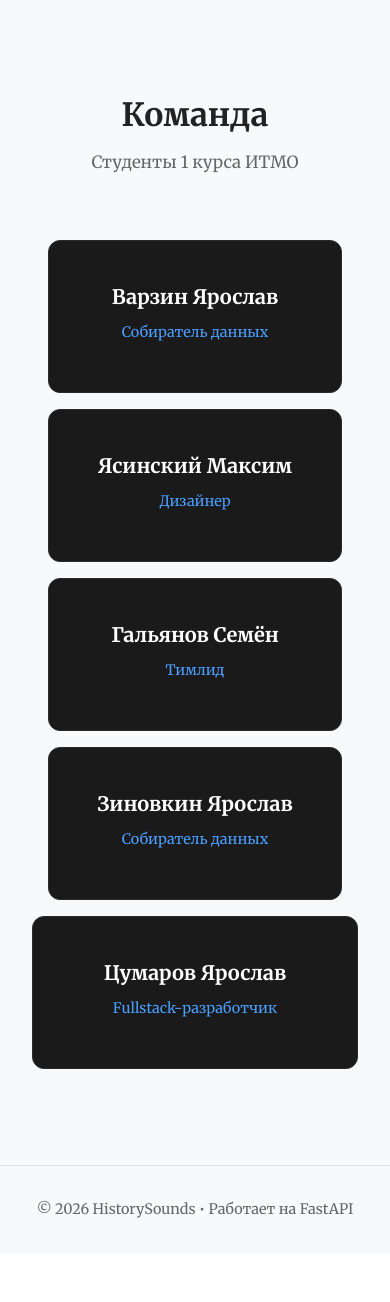
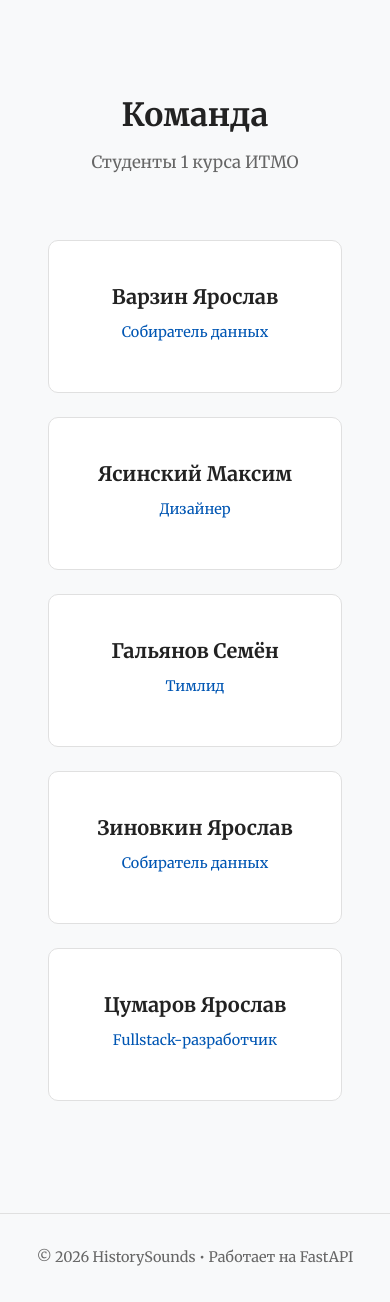
Before and after one commit to menneli/history-project, a FastAPI app: page / in a window 390 px wide. Shown: the part 1233-2535 px from the top of the page. Before the commit the page ends 2451 px from the top, so only its background shows below. Run offline with FastAPI, Linux system fonts and the light colour scheme.

Commit message:
more main page changes

```diff
--- a/static/style.css
+++ b/static/style.css
@@ -456,6 +456,27 @@ footer {
   background: var(--border);
 }
 
+[data-theme="dark"] .team-card {
+  background: var(--card-bg);
+  border-color: var(--border);
+}
+
+[data-theme="dark"] .team-card:hover {
+  box-shadow: var(--shadow-hover);
+}
+
+[data-theme="dark"] .team-card h3 {
+  color: var(--text);
+}
+
+[data-theme="dark"] .team-role {
+  color: var(--primary);
+}
+
+[data-theme="dark"] .team-card p {
+  color: var(--text-muted);
+}
+
 [data-theme="dark"] .theme-toggle svg {
   stroke: #ffffff;
 }
@@ -570,7 +591,7 @@ footer {
 .cta-button {
   display: inline-block;
   padding: 0.85rem 2.2rem;
-  background: var(--primary); /* Change to #e8913a if you want the orange from screenshot */
+  background: var(--primary);
   color: white;
   text-decoration: none;
   border-radius: var(--radius);
@@ -658,56 +679,62 @@ footer {
 .team-grid {
   display: grid;
   grid-template-columns: repeat(2, 1fr);
-  gap: 2rem;
+  gap: 1.5rem;
   max-width: 900px;
   margin: 0 auto;
   padding: 2rem;
 }
 
 .team-card {
-  background: #1a1a1a;
-  border-radius: 12px;
+  background: var(--card-bg);
+  border: 1px solid var(--border);
+  border-radius: var(--radius);
   padding: 2rem;
   text-align: center;
-  border: 1px solid #2a2a2a;
-  transition: transform 0.3s ease, box-shadow 0.3s ease;
+  box-sizing: border-box;
+  transition: transform var(--transition), box-shadow var(--transition);
 }
 
 .team-card:hover {
   transform: translateY(-5px);
-  box-shadow: 0 10px 30px rgba(0, 0, 0, 0.3);
+  box-shadow: var(--shadow-hover);
 }
 
 .team-card h3 {
-  color: #fff;
+  color: var(--text);
   margin-bottom: 0.5rem;
   font-size: 1.25rem;
 }
 
 .team-role {
-  color: #4a9eff;
+  color: var(--primary);
   font-size: 0.9rem;
   display: block;
 }
 
+.team-card p {
+  color: var(--text-muted);
+  font-size: 0.95rem;
+  line-height: 1.6;
+  text-align: left;
+  margin-top: 1rem;
+}
+
 .team-card-wide {
   grid-column: 1 / -1;
-  max-width: 500px;
-  margin: 0 auto;
-  width: 100%;
+  justify-self: center;
+  width: 65%;
+  margin: 0;
 }
 
-/* Responsive */
+/* Mobile Responsiveness */
 @media (max-width: 768px) {
   .team-grid {
     grid-template-columns: 1fr;
-    gap: 1rem;
     padding: 1rem;
   }
-
   .team-card-wide {
-    grid-column: 1;
-    max-width: 100%;
+    width: 100%;
   }
 }
 
--- a/templates/main.html
+++ b/templates/main.html
@@ -48,13 +48,14 @@
       <span class="team-role">Собиратель данных</span>
 <!--      <p>Eva is the voice of our brand, dedicating her time to ensuring our clients feel valued and have a great user experience. If you have any suggestions, feel free to reach out to her.</p>-->
     </div>
-  </div>
+
     <div class="team-card team-card-wide">
 <!--      <img src="https://i.pravatar.cc/300?img=9" alt="Eva Stark" class="team-photo">-->
       <h3>Цумаров Ярослав</h3>
       <span class="team-role">Fullstack-разработчик</span>
 <!--      <p>Eva is the voice of our brand, dedicating her time to ensuring our clients feel valued and have a great user experience. If you have any suggestions, feel free to reach out to her.</p>-->
     </div>
+  </div>
 </section>
 
 
```
